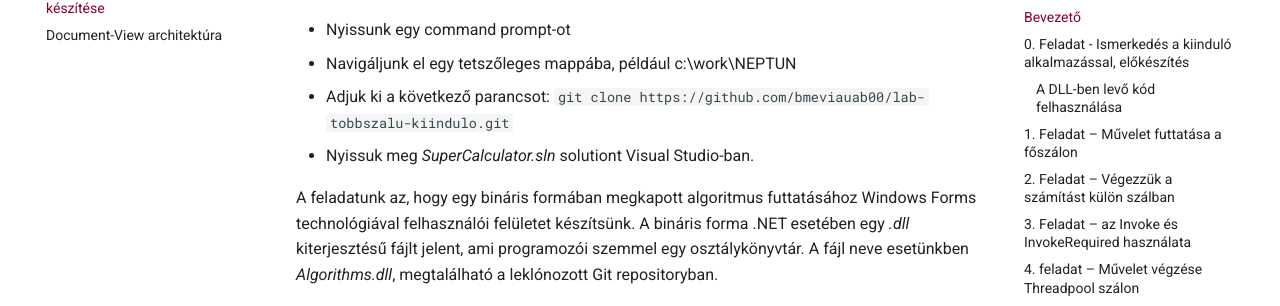
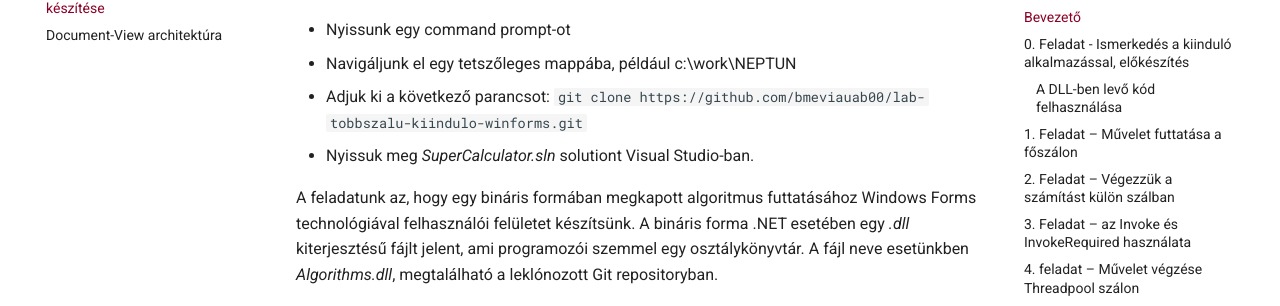
Before and after one commit to bmeviauac14/BORKA, an MkDocs documentation site: the page built from docs/gyakorlat/tobbszalu/index.md, in a window 1280 px wide and 900 px high, scrolled down 1331 px. Shown: the part 172-478 px from the top of the window. Built offline with MkDocs 1.6.1 and Material for MkDocs 9.7.7, drawn with Linux system fonts in a browser that asks for light colours; emoji names are drawn with the system emoji font; comment, search, counter and statistics services are not loaded; some of the changed lines change nothing that is shown.

Commit message:
Többszálú gyak repo hivatkozás javítás

````diff
--- a/docs/gyakorlat/tobbszalu/index.md
+++ b/docs/gyakorlat/tobbszalu/index.md
@@ -30,9 +30,9 @@
 ??? "A kész megoldás letöltése"
     :exclamation: Lényeges, hogy a labor során a laborvezetőt követve kell dolgozni, tilos (és értelmetlen) a kész megoldás letöltése. Ugyanakkor az utólagos önálló gyakorlás során hasznos lehet a kész megoldás áttekintése, így ezt elérhetővé tesszük.
 
-    A megoldás GitHubon érhető el [itt](https://github.com/bmeviauab00/lab-tobbszalu-kiindulo/tree/megoldas). A legegyszerűbb mód a letöltésére, ha parancssorból a `git clone` utasítással leklónozzuk a gépünkre:
+    A megoldás GitHubon érhető el [itt](https://github.com/bmeviauab00/lab-tobbszalu-kiindulo-winforms/tree/megoldas). A legegyszerűbb mód a letöltésére, ha parancssorból a `git clone` utasítással leklónozzuk a gépünkre:
 
-    ```git clone https://github.com/bmeviauab00/lab-tobbszalu-kiindulo -b megoldas```
+    ```git clone https://github.com/bmeviauab00/lab-tobbszalu-kiindulo-winforms -b megoldas```
 
     Ehhez telepítve kell legyen a gépre a parancssori git, bővebb információ [itt](../hazi/git-github-github-classroom/#git-telepitese).
 
@@ -44,11 +44,11 @@
 
 ## 0. Feladat - Ismerkedés a kiinduló alkalmazással, előkészítés
 
-Klónozzuk le a gyakorlathoz tartozó kiinduló alkalmazást [repositoryját](https://github.com/bmeviauab00/lab-tobbszalu-kiindulo).
+Klónozzuk le a gyakorlathoz tartozó kiinduló alkalmazást [repositoryját](https://github.com/bmeviauab00/lab-tobbszalu-kiindulo-winforms).
 
 - Nyissunk egy command prompt-ot
 - Navigáljunk el egy tetszőleges mappába, például c:\work\NEPTUN
-- Adjuk ki a következő parancsot: `git clone https://github.com/bmeviauab00/lab-tobbszalu-kiindulo.git`
+- Adjuk ki a következő parancsot: `git clone https://github.com/bmeviauab00/lab-tobbszalu-kiindulo-winforms.git`
 - Nyissuk meg _SuperCalculator.sln_ solutiont Visual Studio-ban.
 
 A feladatunk az, hogy egy bináris formában megkapott algoritmus futtatásához Windows Forms technológiával felhasználói felületet készítsünk. A bináris forma .NET esetében egy _.dll_ kiterjesztésű fájlt jelent, ami programozói szemmel egy osztálykönyvtár.  A fájl neve esetünkben _Algorithms.dll_, megtalálható a leklónozott Git repositoryban.
````
